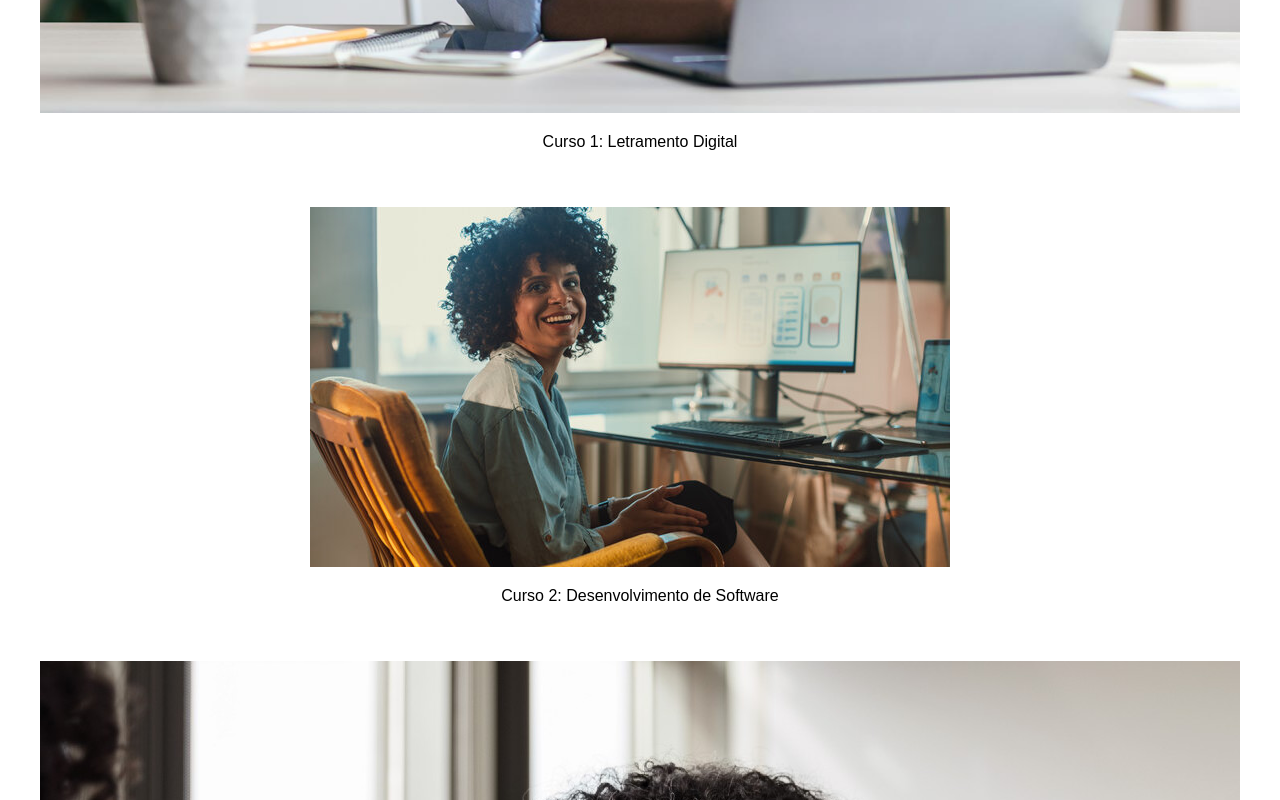
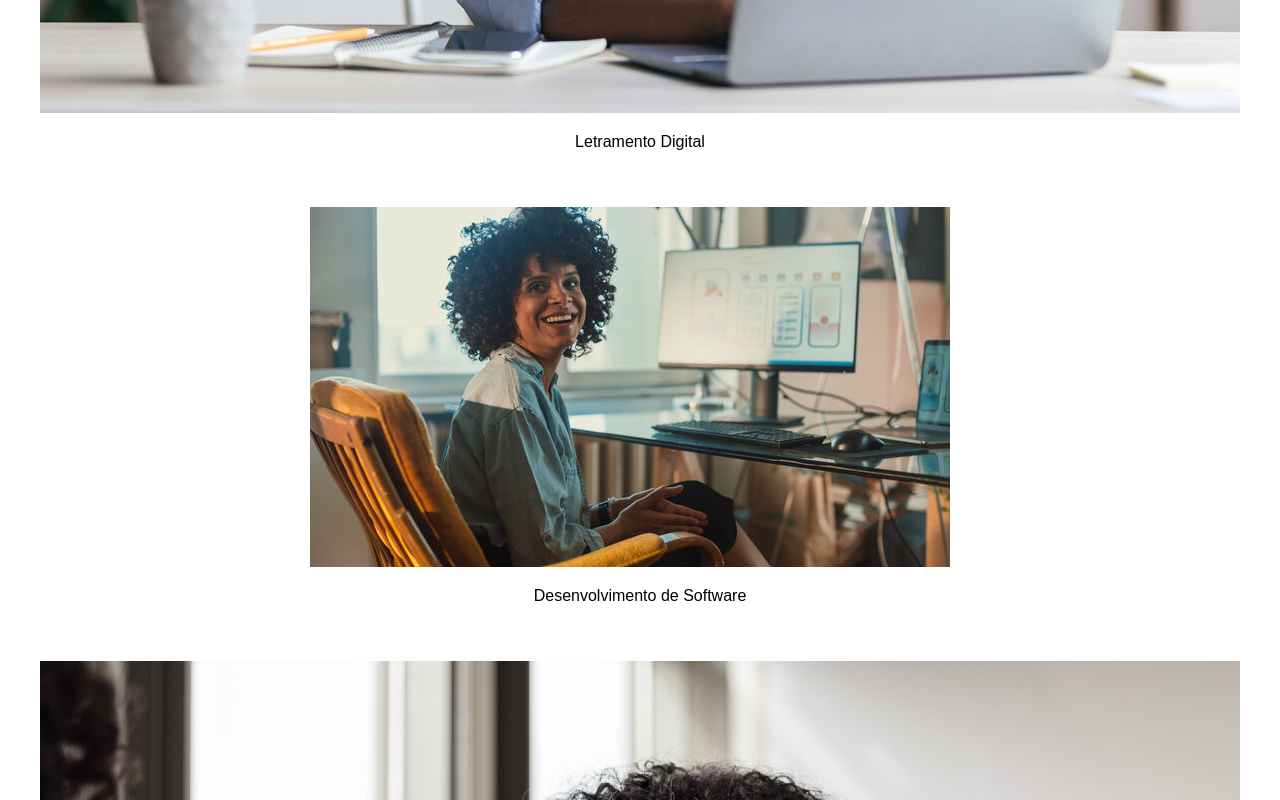
Before and after one commit to kesia-salgado/todasLivresHackaton, a plain HTML site: page index.html in a window 1280 px wide. Shown: the part 3440-4240 px from the top of the page. Drawn offline with Linux system fonts and the light colour scheme.

Commit message:
Update index.html

```diff
--- a/index.html
+++ b/index.html
@@ -53,15 +53,15 @@
     <h1>Nossos Cursos</h1>
     <div class="curso-item">
       <img src="midia/divimage2.jpg" alt="Imagem do curso 1">
-      <p>Curso 1: Letramento Digital</p>
+      <p>Letramento Digital</p>
     </div>
     <div class="curso-item">
       <img src="midia/div3.png" alt="Imagem do curso 2">
-      <p>Curso 2: Desenvolvimento de Software</p>
+      <p>Desenvolvimento de Software</p>
     </div>
     <div class="curso-item">
       <img src="midia/divimage3.jpeg" alt="Imagem do curso 3">
-      <p>Curso 3: Soft Skills e Empregabilidade</p>
+      <p>Soft Skills e Empregabilidade</p>
     </div>
   </div>
 
```
